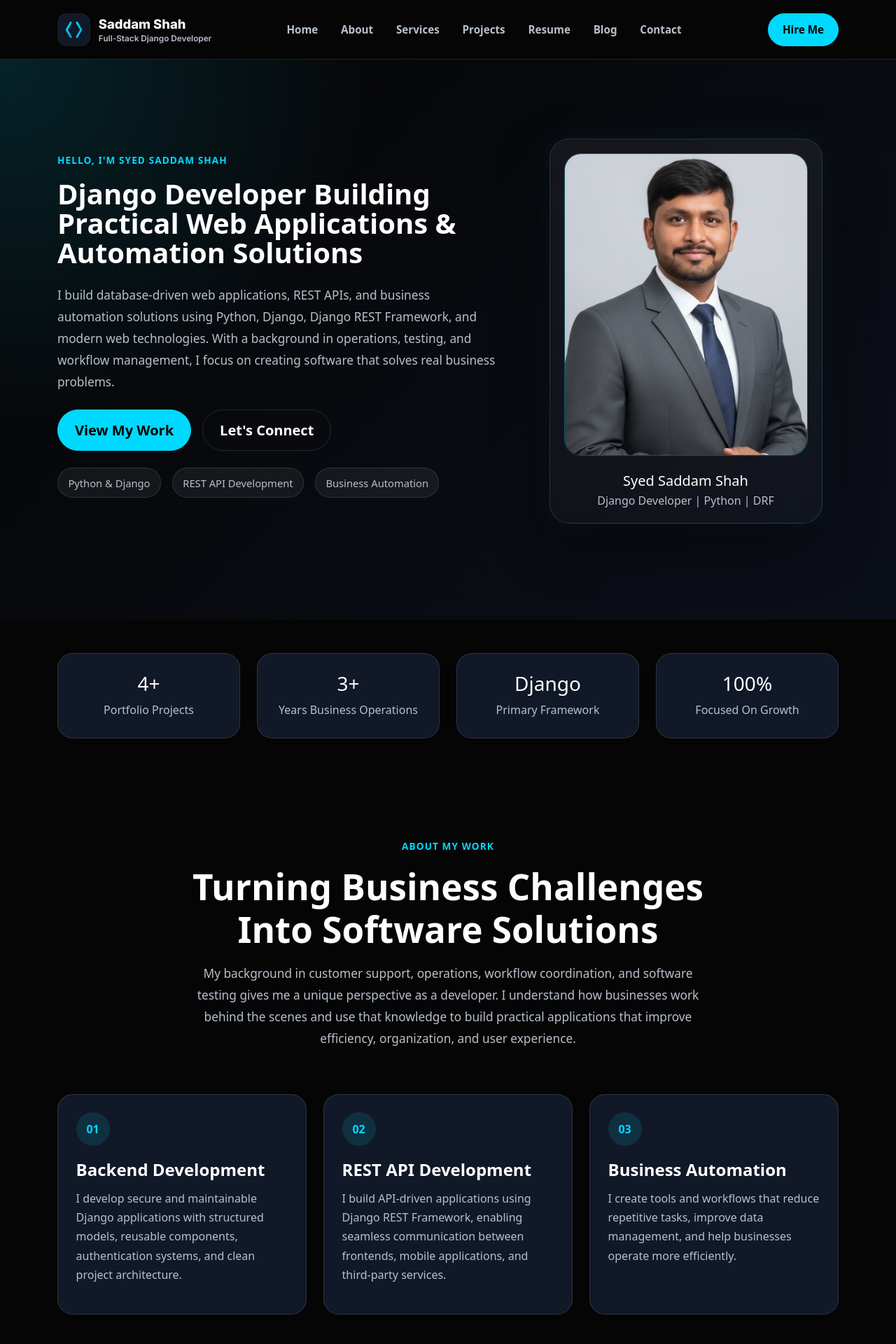
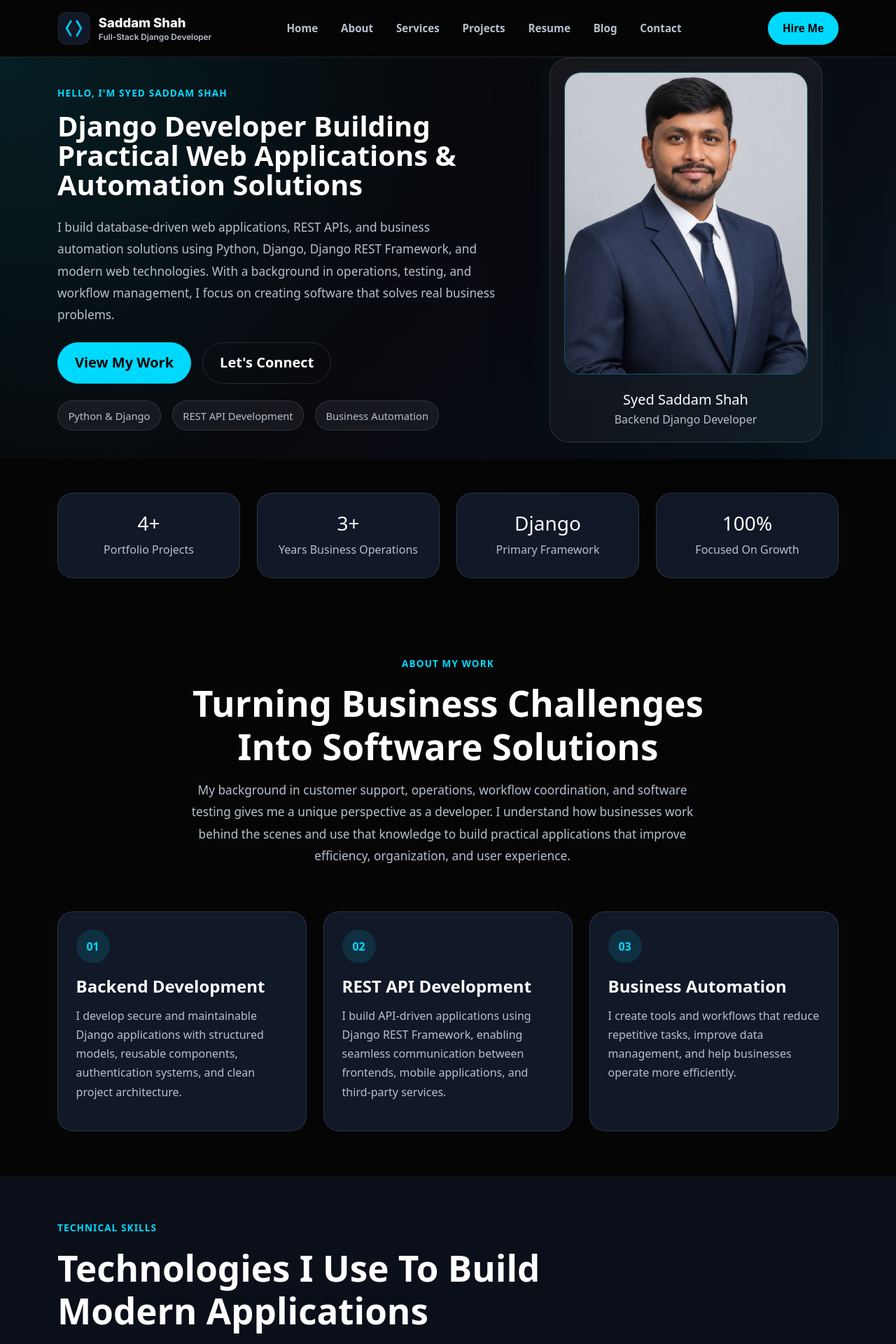
Before and after one commit to SaddamShah92/my_developer-portfolio-cms, a Django app: template templates/home.html in a window 1280 px wide. Shown: the top 1920 px of the page at 70% size. Run offline with Django 3.2, Linux system fonts and the light colour scheme; the template is opened without the code that fills it, so the values that code supplies are empty; some libraries are stand-ins or nearby versions.

Commit message:
fix the home, about UI and places images of projects

```diff
--- a/portfolio_main/static/css/media.css
+++ b/portfolio_main/static/css/media.css
@@ -189,3 +189,18 @@
     }
 
 }
+
+@media (max-width: 991px) {
+
+    .section-padding {
+        padding: 3rem 0;
+    }
+
+    .profile-image {
+        height: 320px;
+    }
+
+    .cta-box {
+        padding: 2rem 1.25rem;
+    }
+}
--- a/portfolio_main/static/css/style.css
+++ b/portfolio_main/static/css/style.css
@@ -18,13 +19,22 @@
 }
 
 .hero-section {
-  background:
-    radial-gradient(
-      circle at top left,
-      rgba(0, 217, 255, 0.14),
-      transparent 35%
-    ),
-    linear-gradient(135deg, #050505 0%, #0b0f19 100%);
+    background:
+        radial-gradient(
+            circle at top left,
+            rgba(0, 217, 255, 0.12),
+            transparent 45%
+        ),
+        radial-gradient(
+            circle at bottom right,
+            rgba(0, 217, 255, 0.05),
+            transparent 40%
+        ),
+        linear-gradient(
+            135deg,
+            #050505 0%,
+            #0b0f19 100%
+        );
 }
 
 .hero-label,
@@ -47,6 +57,7 @@
   color: var(--text-muted);
   font-size: 1.08rem;
   line-height: 1.8;
+  max-width: 720px;
 }
 
 .btn-primary-custom {
@@ -134,7 +145,7 @@
 }
 
 .section-padding {
-  padding: 6rem 0;
+  padding: 4rem 0;
 }
 
 .intro-section,
@@ -340,8 +354,8 @@
 
 .portfolio-navbar {
     background: #050505 !important;
-    min-height: 82px;
-    padding: 0.85rem 0;
+    min-height: 76px;
+    padding: 0.75rem 0;
 }
 
 .site-header::before {
--- a/templates/blog/blog.html
+++ b/templates/blog/blog.html
@@ -5,7 +5,7 @@
 <!-- =========================================
      BLOG HERO
 ========================================== -->
-<section class="hero-section min-vh-50 d-flex align-items-center py-5">
+<section class="hero-section d-flex align-items-center py-5">
     <div class="container">
 
         <div class="row justify-content-center text-center">
--- a/templates/contact/contact.html
+++ b/templates/contact/contact.html
@@ -4,7 +4,7 @@
           {% if messages %} {% for message in messages %}
           <div class="custom alert-success">{{ message | safe}}</div>
           {% endfor %} {% endif %}
-<section class="hero-section min-vh-100 d-flex align-items-center py-5">
+<section class="hero-section d-flex align-items-center py-5">
   <div class="container">
     <div class="row justify-content-center text-center">
       <div class="col-lg-8">
--- a/templates/home.html
+++ b/templates/home.html
@@ -3,10 +3,10 @@
 <!-- =========================
      Hero Section
 ========================== -->
-<section class="hero-section min-vh-100 d-flex align-items-center py-4">
+<section class="hero-section d-flex align-items-center py-4">
   <div class="container">
     <div class="row align-items-center g-5">
-      <div class="col-lg-7 mt-2">
+      <div class="col-lg-7">
         <p class="hero-label mb-3">Hello, I'm Syed Saddam Shah</p>
 
         <h1 class="hero-title mb-4">
@@ -43,7 +43,7 @@
         <div class="profile-card mx-auto">
           <div class="profile-image-wrapper">
             <img
-              src="{% static 'images/profile2.png' %}"
+              src="{% static 'images/aboutnew.png' %}"
               alt="Syed Saddam Shah - Django Developer"
               class="img-fluid profile-image"
             />
@@ -52,7 +52,7 @@
           <div class="profile-card-content mt-4">
             <h5 class="mb-1">Syed Saddam Shah</h5>
 
-            <p class="mb-0">Django Developer | Python | DRF</p>
+            <p class="mb-0">Backend Django Developer</p>
           </div>
         </div>
       </div>
@@ -274,7 +274,13 @@
     <div class="row g-4">
       <div class="col-lg-4 col-md-6">
         <div class="project-card h-100">
-          <div class="project-image placeholder-image">Django Blog</div>
+         <div class="project-image">
+    <img
+        src="{% static 'images/projects/DjangoBlog.png' %}"
+        alt="Stock Prediction Portal"
+        class="img-fluid"
+    >
+</div>
 
           <div class="project-content">
             <h4>Django Blog Application</h4>
@@ -298,7 +304,13 @@
 
       <div class="col-lg-4 col-md-6">
         <div class="project-card h-100">
-          <div class="project-image placeholder-image">React + DRF</div>
+         <div class="project-image">
+    <img
+        src="{% static 'images/projects/stockPP.png' %}"
+        alt="Stock Prediction Portal"
+        class="img-fluid"
+    >
+</div>
 
           <div class="project-content">
             <h4>Stock Prediction Portal</h4>
@@ -322,7 +334,13 @@
 
       <div class="col-lg-4 col-md-6">
         <div class="project-card h-100">
-          <div class="project-image placeholder-image">Document Manager</div>
+          <div class="project-image">
+    <img
+        src="{% static 'images/projects/Docuploader.png' %}"
+        alt="Stock Prediction Portal"
+        class="img-fluid"
+    >
+</div>
 
           <div class="project-content">
             <h4>Document Uploader System</h4>
--- a/templates/services.html
+++ b/templates/services.html
@@ -7,9 +7,9 @@
 <!-- =========================================
      SERVICES HERO
 ========================================== -->
-<section class="hero-section min-vh-100 d-flex align-items-center py-5">
+<section class="hero-section d-flex align-items-center py-5">
     <div class="container">
-        <div class="row align-items-center g-5">
+        <div class="row justify-content-center text-center">
 
             <div class="col-lg-8">
 
@@ -25,7 +25,7 @@
                     I develop Django web applications, backend systems, REST APIs, and workflow-focused solutions designed to improve efficiency, organization, and user experience.
                 </p>
 
-                <div class="d-flex flex-wrap gap-3">
+                <div class=" flex-wrap gap-3">
                     <a href="/contact/" class="btn btn-primary-custom btn-lg">
                         Start a Project
                     </a>
```
Also changed, not shown: other parts of portfolio_main/static/css/style.css (+27 -6 lines), templates/about.html (+8 -13 lines), templates/projects.html (+4 -4 lines), templates/resume/resume.html (+32 -24 lines), portfolio_main/static/images/about.png, portfolio_main/static/images/aboutnew.png (added), portfolio_main/static/images/projects/CareerB.png (added), portfolio_main/static/images/projects/DjangoBlog.png (added), portfolio_main/static/images/projects/Docuploader.png (added), portfolio_main/static/images/projects/StockPP.png (added), 1 other file.
